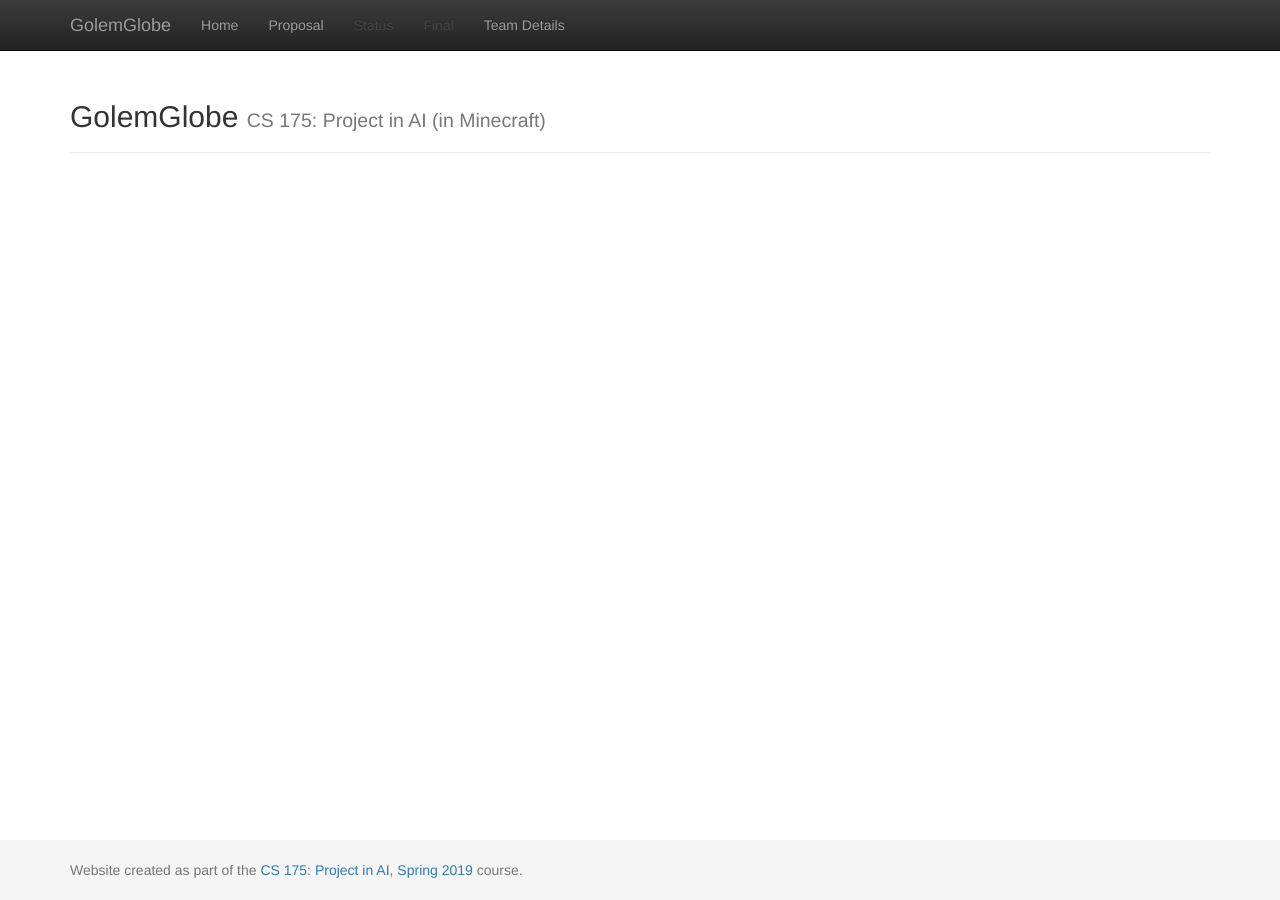
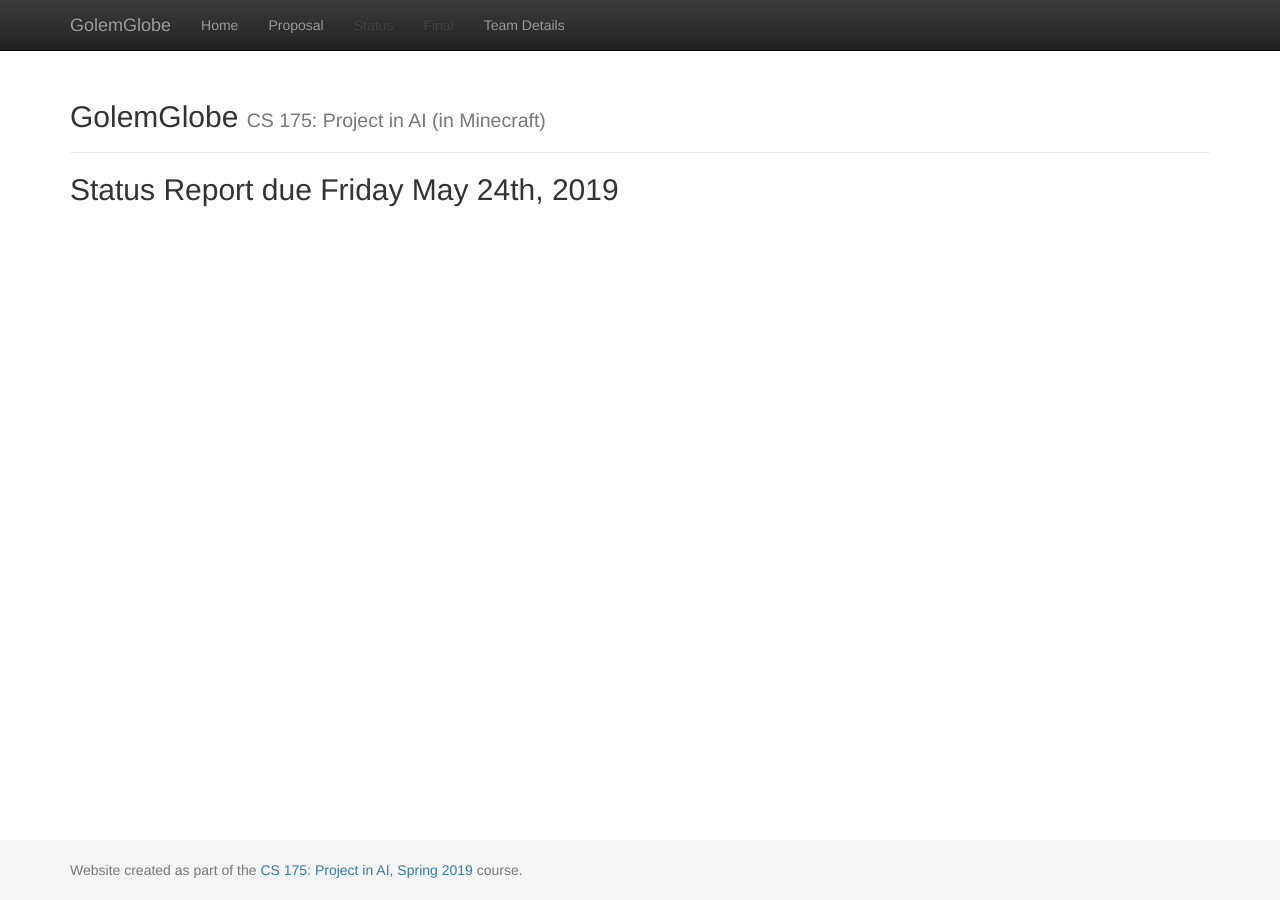
Before and after one commit to SalehO/GolumGlobe, a Jekyll site: the page built from docs/statusReport.md, in a window 1280 px wide. Built offline with Jekyll 4.4.1, drawn with Linux system fonts in a browser that asks for light colours.

Commit message:
Update statusReport.md

```diff
--- a/docs/statusReport.md
+++ b/docs/statusReport.md
@@ -2,3 +2,5 @@
 layout: default
 title: Status Report
 ---
+
+## Status Report due Friday May 24th, 2019
```
